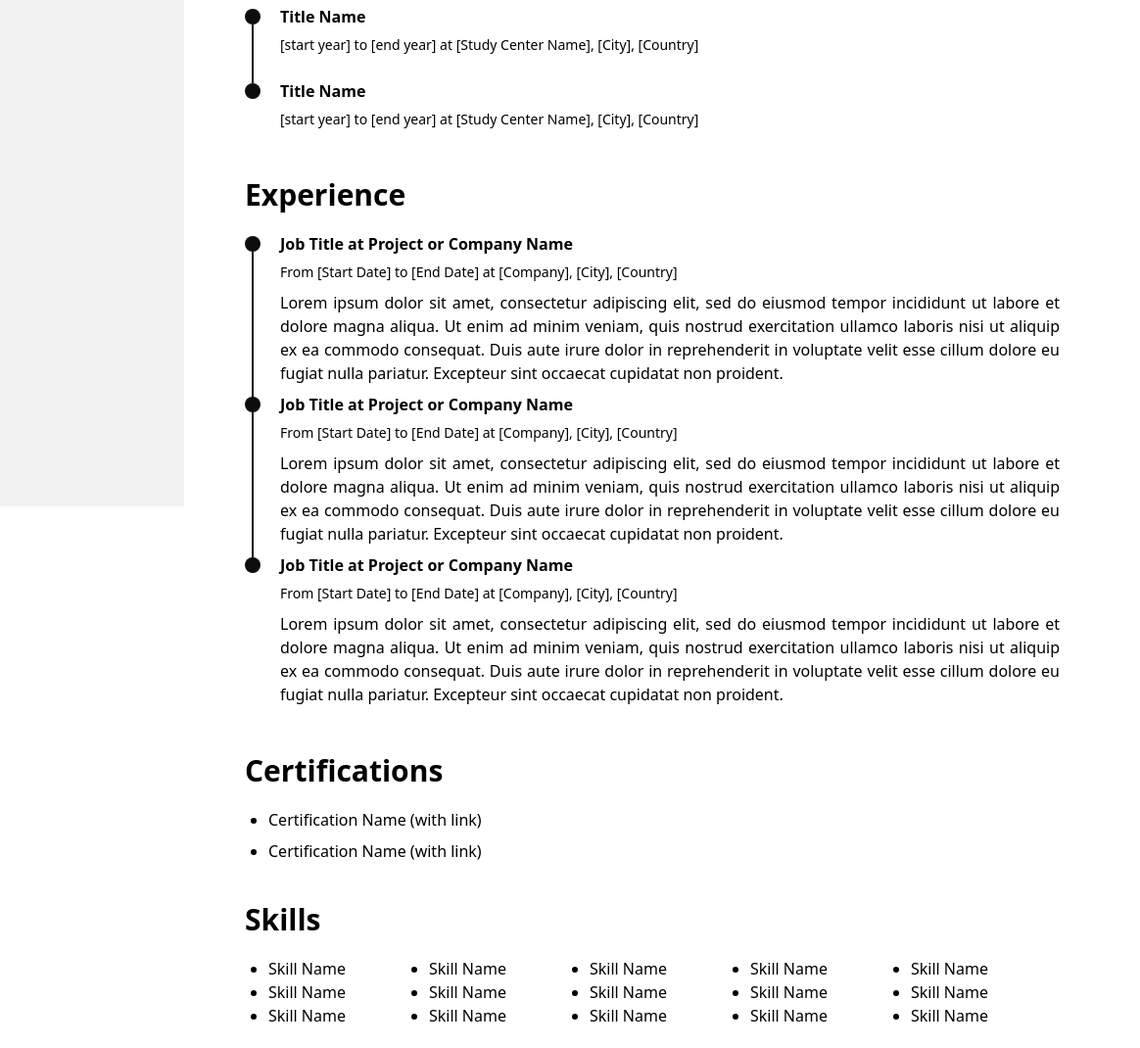
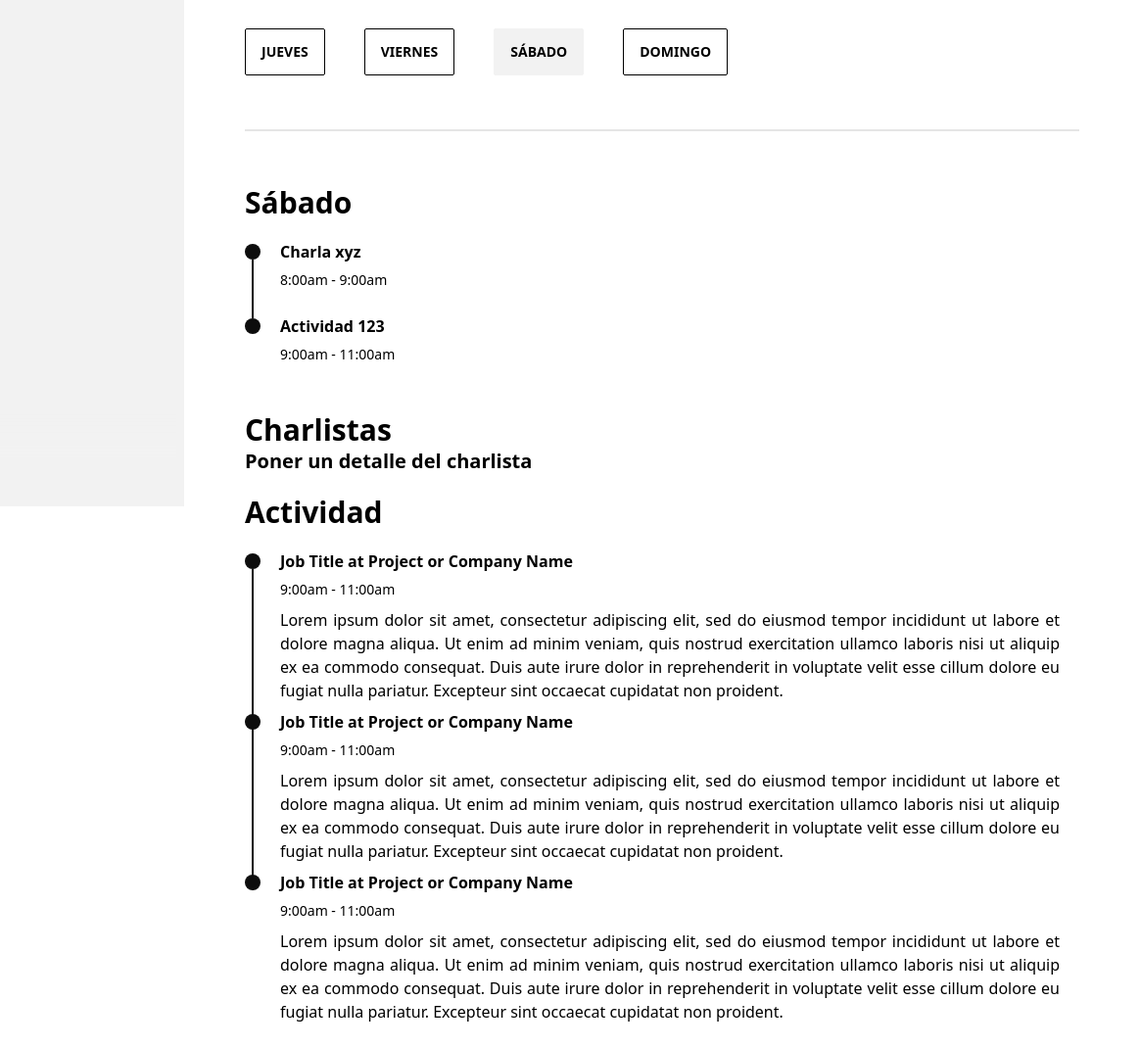
Before and after one commit to Focus-LuisSiliezar/conferencia-sv, an Astro site: page /agenda in a window 1280 px wide. Shown: the part 283-1353 px from the top of the page at 98% size, 116-1280 px from the left. Built offline with nearby package versions, Linux system fonts and the light colour scheme; Astro itself is replaced by a stand-in of ours.

Commit message:
chore: agenda

```diff
--- a/src/pages/agenda.astro
+++ b/src/pages/agenda.astro
@@ -5,88 +5,84 @@ import TimeLineElement from "../components/cv/TimeLine.astro";
 
 <BaseLayout title="Resume" sideBarActiveItemID="cv">
   <div class="mb-5">
-    <div class="text-3xl w-full font-bold">Profile</div>
+    <div class="text-3xl w-full font-bold">Agenda</div>
   </div>
 
   <div class="mb-10 text-justify">
-    Lorem ipsum dolor sit amet, consectetur adipiscing elit, sed do eiusmod tempor incididunt ut labore et dolore magna
-    aliqua. Ut enim ad minim veniam, quis nostrud exercitation ullamco laboris nisi ut aliquip ex ea commodo consequat. Duis
-    aute irure dolor in reprehenderit in voluptate velit esse cillum dolore eu fugiat nulla pariatur. Excepteur sint occaecat
-    cupidatat non proident, sunt in culpa qui officia deserunt mollit anim id est laborum.
+    Lorem ipsum dolor sit amet, consectetur adipiscing elit, sed do eiusmod
+    tempor incididunt ut labore et dolore magna aliqua. Ut enim ad minim veniam,
+    quis nostrud exercitation ullamco laboris nisi ut aliquip ex ea commodo
+    consequat. Duis aute irure dolor in reprehenderit in voluptate velit esse
+    cillum dolore eu fugiat nulla pariatur. Excepteur sint occaecat cupidatat
+    non proident, sunt in culpa qui officia deserunt mollit anim id est laborum.
   </div>
-
+  <div class="my-8">
+    <a class="btn btn-outline" href="" target="_blank"> Pre-Confe</a>
+    <a href="" target="_blank" class="btn ml-5"> Conferencia</a>
+  </div>
+  <div class="flex flex-wrap justify-start self-start gap-5">
+    <a href="" target="_brlank" class="btn btn-outline mr-5"> Jueves</a>
+    <a href="" target="_blank" class="btn btn-outline mr-5"> Viernes</a>
+    <a class="btn mr-5" href="" target="_blank"> Sábado</a>
+    <a class="btn btn-outline mr-5" href="" target="_blank"> Domingo</a>
+  </div>
+  <div class="divider my-12"></div>
   <div class="mb-5">
-    <div class="text-3xl w-full font-bold">Education</div>
+    <div class="text-3xl w-full font-bold">Sábado</div>
   </div>
 
   <div class="time-line-container grid gap-4 mb-10">
     <TimeLineElement
-      title="Title Name"
-      subtitle="[start year] to [end year] at [Study Center Name], [City], [Country]"
+      title="Charla xyz"
+      subtitle="8:00am - 9:00am"
     />
     <TimeLineElement
-      title="Title Name"
-      subtitle="[start year] to [end year] at [Study Center Name], [City], [Country]"
+      title="Actividad 123"
+      subtitle="9:00am - 11:00am"
     />
   </div>
 
   <div class="mb-5">
-    <div class="text-3xl w-full font-bold">Experience</div>
+    <div class="text-3xl w-full font-bold">Charlistas</div>
+    <div class="text-xl w-full font-semibold">Poner un detalle del charlista</div>
+  </div>
+  <div class="mb-5">
+    <div class="text-3xl w-full font-bold">Actividad</div>
   </div>
 
   <div class="time-line-container mb-10">
     <TimeLineElement
       title="Job Title at Project or Company Name"
-      subtitle="From [Start Date] to [End Date] at [Company], [City], [Country]"
+      subtitle="9:00am - 11:00am"
     >
-      Lorem ipsum dolor sit amet, consectetur adipiscing elit, sed do eiusmod tempor incididunt ut labore et dolore magna aliqua. Ut enim ad minim veniam, quis nostrud exercitation ullamco laboris nisi ut aliquip ex ea commodo consequat. Duis aute irure dolor in reprehenderit in voluptate velit esse cillum dolore eu fugiat nulla pariatur. Excepteur sint occaecat cupidatat non proident.
+      Lorem ipsum dolor sit amet, consectetur adipiscing elit, sed do eiusmod
+      tempor incididunt ut labore et dolore magna aliqua. Ut enim ad minim
+      veniam, quis nostrud exercitation ullamco laboris nisi ut aliquip ex ea
+      commodo consequat. Duis aute irure dolor in reprehenderit in voluptate
+      velit esse cillum dolore eu fugiat nulla pariatur. Excepteur sint occaecat
+      cupidatat non proident.
     </TimeLineElement>
     <TimeLineElement
       title="Job Title at Project or Company Name"
-      subtitle="From [Start Date] to [End Date] at [Company], [City], [Country]"
+      subtitle="9:00am - 11:00am"
     >
-      Lorem ipsum dolor sit amet, consectetur adipiscing elit, sed do eiusmod tempor incididunt ut labore et dolore magna aliqua. Ut enim ad minim veniam, quis nostrud exercitation ullamco laboris nisi ut aliquip ex ea commodo consequat. Duis aute irure dolor in reprehenderit in voluptate velit esse cillum dolore eu fugiat nulla pariatur. Excepteur sint occaecat cupidatat non proident.
+      Lorem ipsum dolor sit amet, consectetur adipiscing elit, sed do eiusmod
+      tempor incididunt ut labore et dolore magna aliqua. Ut enim ad minim
+      veniam, quis nostrud exercitation ullamco laboris nisi ut aliquip ex ea
+      commodo consequat. Duis aute irure dolor in reprehenderit in voluptate
+      velit esse cillum dolore eu fugiat nulla pariatur. Excepteur sint occaecat
+      cupidatat non proident.
     </TimeLineElement>
     <TimeLineElement
       title="Job Title at Project or Company Name"
-      subtitle="From [Start Date] to [End Date] at [Company], [City], [Country]"
+      subtitle="9:00am - 11:00am"
     >
-      Lorem ipsum dolor sit amet, consectetur adipiscing elit, sed do eiusmod tempor incididunt ut labore et dolore magna aliqua. Ut enim ad minim veniam, quis nostrud exercitation ullamco laboris nisi ut aliquip ex ea commodo consequat. Duis aute irure dolor in reprehenderit in voluptate velit esse cillum dolore eu fugiat nulla pariatur. Excepteur sint occaecat cupidatat non proident.
+      Lorem ipsum dolor sit amet, consectetur adipiscing elit, sed do eiusmod
+      tempor incididunt ut labore et dolore magna aliqua. Ut enim ad minim
+      veniam, quis nostrud exercitation ullamco laboris nisi ut aliquip ex ea
+      commodo consequat. Duis aute irure dolor in reprehenderit in voluptate
+      velit esse cillum dolore eu fugiat nulla pariatur. Excepteur sint occaecat
+      cupidatat non proident.
     </TimeLineElement>
   </div>
-
-  <div class="mb-5">
-    <div class="text-3xl w-full font-bold">Certifications</div>
-  </div>
-
-  <ul class="list-disc mx-6 mb-10 grid gap-2">
-    <li>
-      <a href="#" target="_blank"> Certification Name (with link)</a>
-    </li>
-    <li>
-      <a href="#" target="_blank"> Certification Name (with link)</a>
-    </li>
-  </ul>
-
-  <div class="mb-5">
-    <div class="text-3xl w-full font-bold">Skills</div>
-  </div>
-
-  <ul class="list-disc md:columns-5 columns-2 mx-6">
-    <li>Skill Name</li>
-    <li>Skill Name</li>
-    <li>Skill Name</li>
-    <li>Skill Name</li>
-    <li>Skill Name</li>
-    <li>Skill Name</li>
-    <li>Skill Name</li>
-    <li>Skill Name</li>
-    <li>Skill Name</li>
-    <li>Skill Name</li>
-    <li>Skill Name</li>
-    <li>Skill Name</li>
-    <li>Skill Name</li>
-    <li>Skill Name</li>
-    <li>Skill Name</li>
-  </ul>
 </BaseLayout>
```
